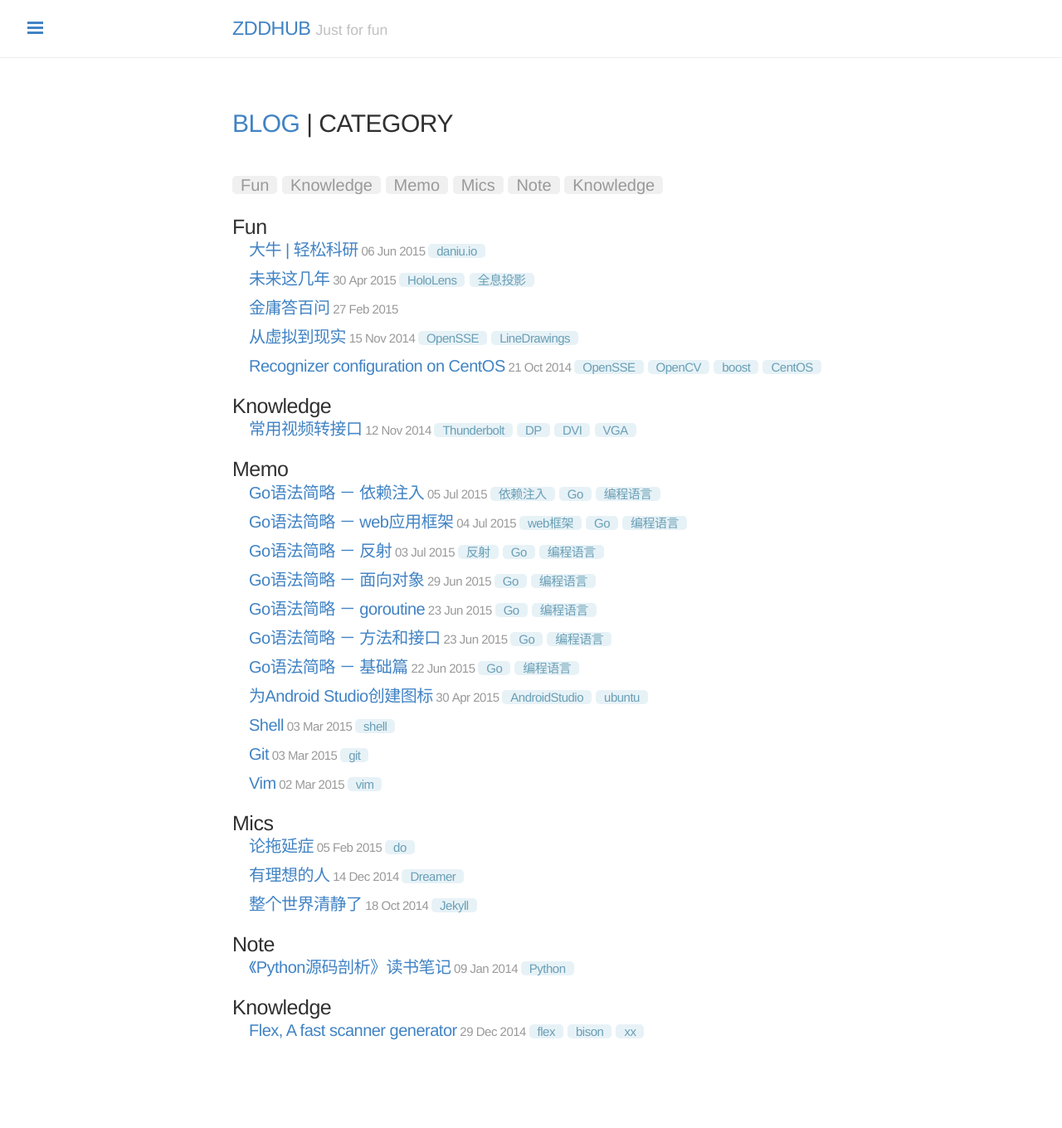
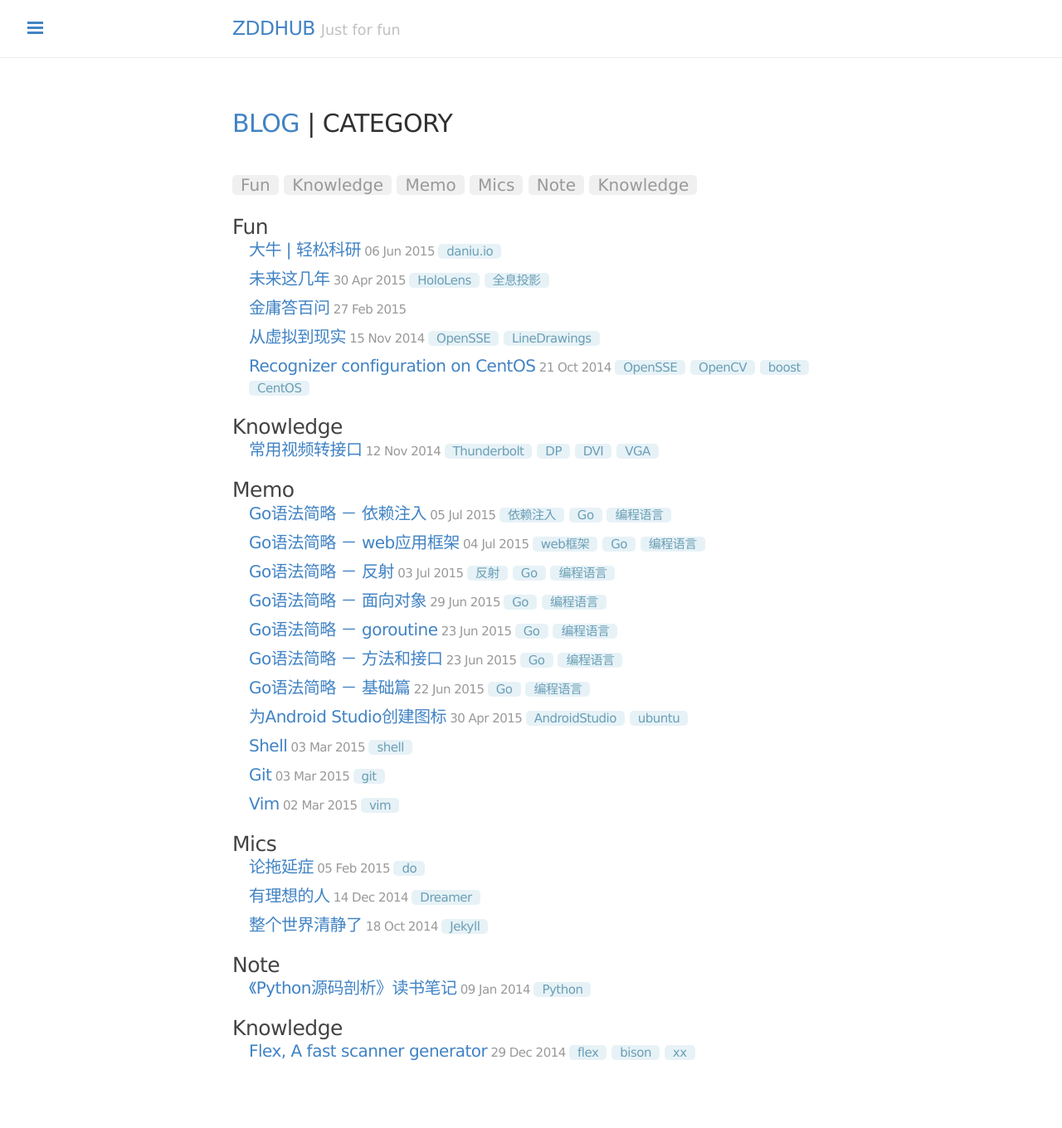
Before and after one commit to zddhub/zddhub.github.io, a Jekyll site: the page built from category/index.html, in a window 1280 px wide. Shown: the whole page at 83% size. Built offline with Jekyll 4.4.1, drawn with Linux system fonts in a browser that asks for light colours; Markdown is read by kramdown in place of the engine named in the settings; before the commit the page ends 1335 px from its top, so only the background shows below that.

Commit message:
Add more fonts

```diff
--- a/public/css/lanyon.css
+++ b/public/css/lanyon.css
@@ -41,13 +41,13 @@ body {
 }
 
 html {
-  font-family: "PT Sans", "Helvetica Neue", Arial, sans-serif, "Times New Roman", serif;
+  font-family: PingFang SC, Verdana, Helvetica Neue, Microsoft Yahei, Hiragino Sans GB, Microsoft Sans Serif, WenQuanYi Micro Hei, sans-serif;
 }
 
 h1, h2, h3, h4, h5, h6 {
-  font-family: "PT Sans", Helvetica, Arial, sans-serif;
+  font-family: PingFang SC, Verdana, Helvetica Neue, Microsoft Yahei, Hiragino Sans GB, Microsoft Sans Serif, WenQuanYi Micro Hei, sans-serif;
   font-weight: 400;
-  color: #313131;
+  color: #434343;
   letter-spacing: -.025rem;
 }
 
--- a/public/css/poole.css
+++ b/public/css/poole.css
@@ -48,7 +48,7 @@ body {
 }
 
 html {
-  font-family: "PT Sans" "Helvetica Neue", Arial, sans-serif;
+  font-family: PingFang SC, Verdana, Helvetica Neue, Microsoft Yahei, Hiragino Sans GB, Microsoft Sans Serif, WenQuanYi Micro Hei, sans-serif;
   font-size: 16px;
   line-height: 1.5;
 }
```
